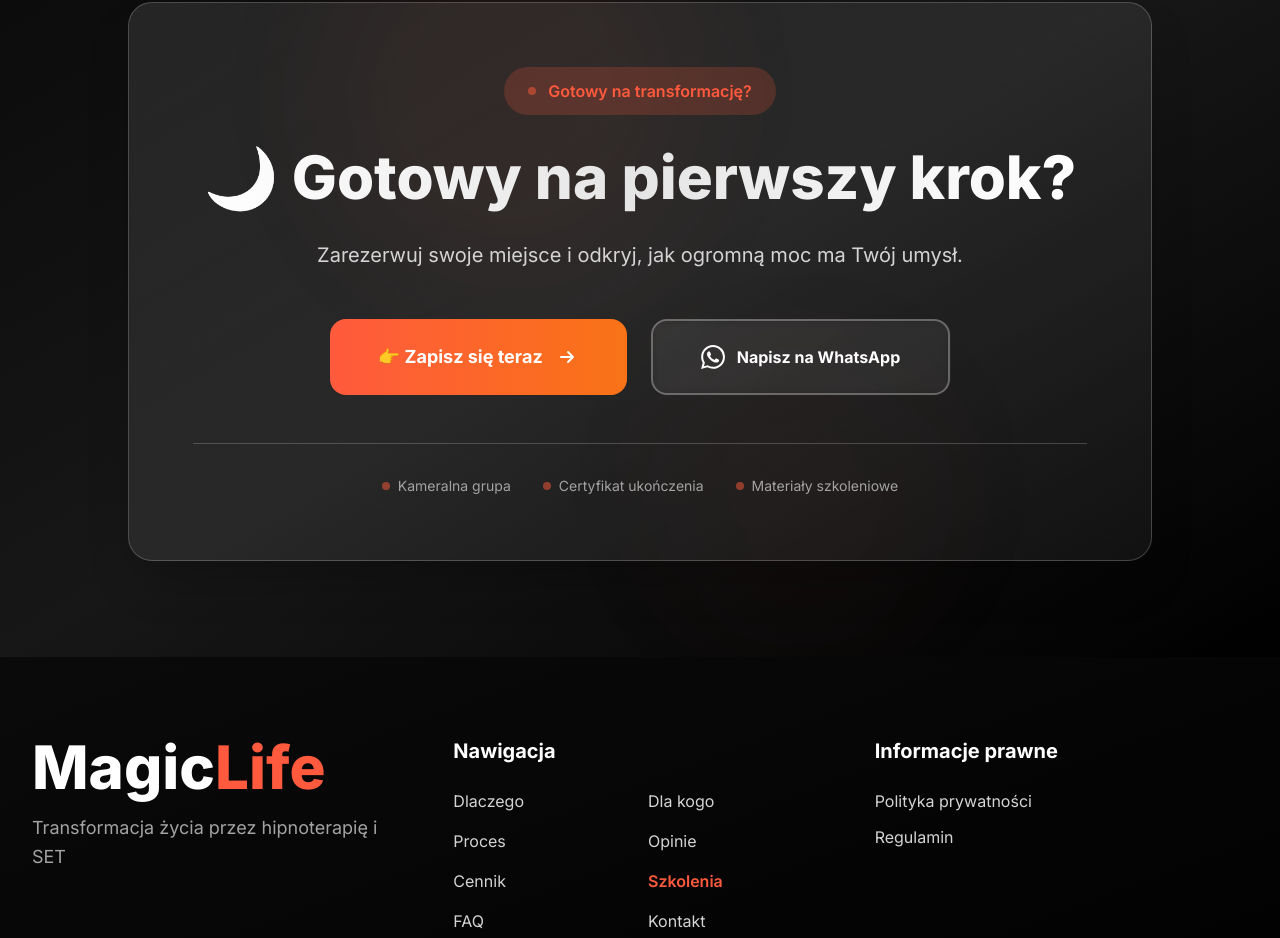
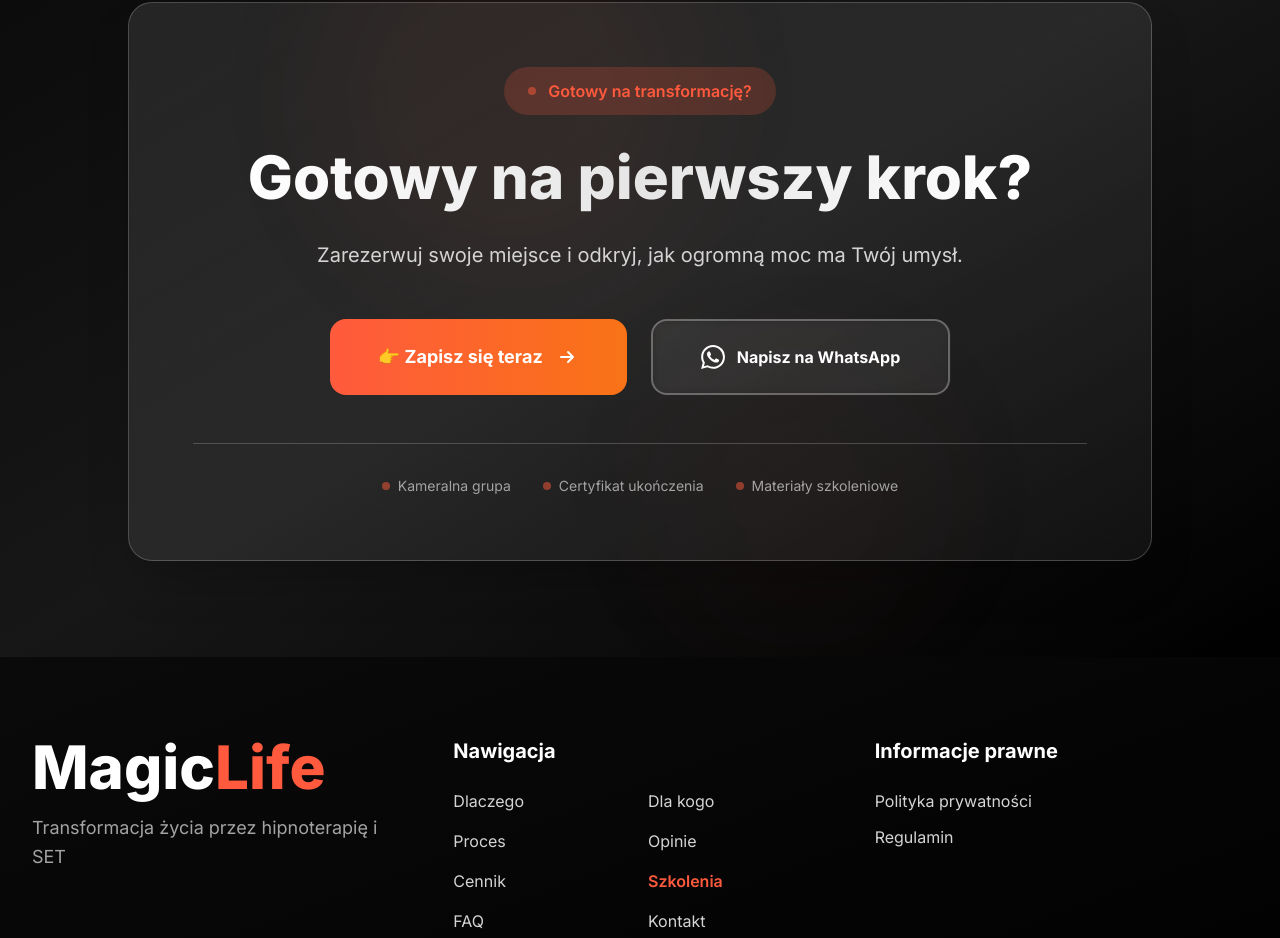
Before and after one commit to technikyvl/MAGIC-LANDING-PAGE-NEW, a Next.js app in the folder MAGICLIFELANDING/: page /szkolenia in a window 1280 px wide. Shown: the part 8414-9352 px from the top of the page. Built offline with nearby package versions, Linux system fonts and the light colour scheme.

Commit message:
Update page.jsx

```diff
--- a/MAGICLIFELANDING/app/szkolenia/page.jsx
+++ b/MAGICLIFELANDING/app/szkolenia/page.jsx
@@ -639,7 +639,7 @@ export default function TrainingPage() {
 
                 <h2 className="text-4xl sm:text-5xl lg:text-6xl font-extrabold text-white leading-tight mb-8">
                   <span className="bg-gradient-to-r from-white via-neutral-200 to-white bg-clip-text text-transparent">
-                    🌙 Gotowy na pierwszy krok?
+                    Gotowy na pierwszy krok?
                   </span>
                 </h2>
 
```
